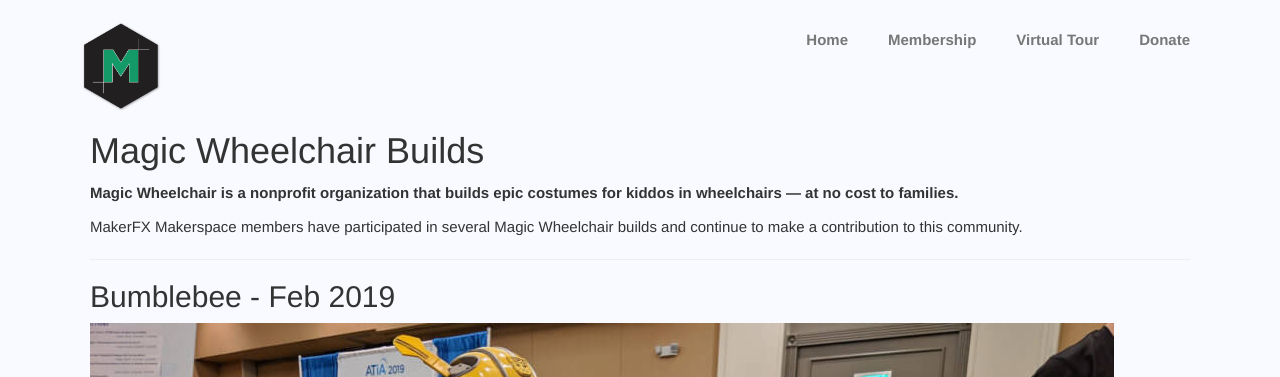
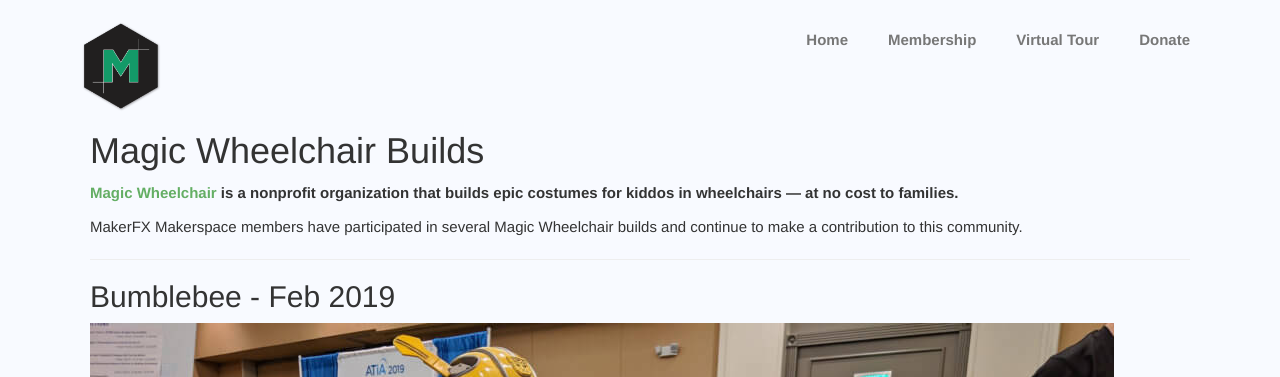
Before and after one commit to makerfx/makerfx.org, a Jekyll site: the page built from magic-wheelchair.md, in a window 1280 px wide and 900 px high. Shown: the top 377 px of the window. Built offline with Jekyll 4.4.1, drawn with Linux system fonts in a browser that asks for light colours; part of the change alters nothing that is shown.

```diff
--- a/magic-wheelchair.md
+++ b/magic-wheelchair.md
@@ -6,7 +6,7 @@ title: MakerFX Magic Wheelchair Builds
 ---
 
 # Magic Wheelchair Builds
-**Magic Wheelchair is a nonprofit organization that builds epic costumes for kiddos in wheelchairs — at no cost to families.**
+**[Magic Wheelchair](https://www.magicwheelchair.org/) is a nonprofit organization that builds epic costumes for kiddos in wheelchairs — at no cost to families.**
 
 MakerFX Makerspace members have participated in several Magic Wheelchair builds and continue to make a contribution to this community.
 
```
